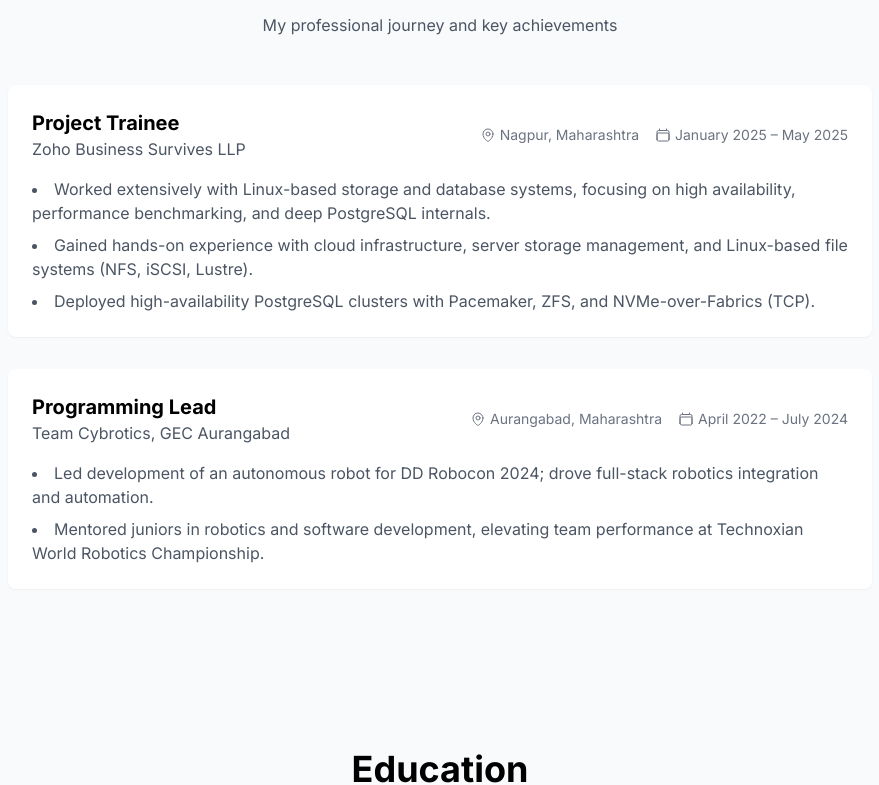
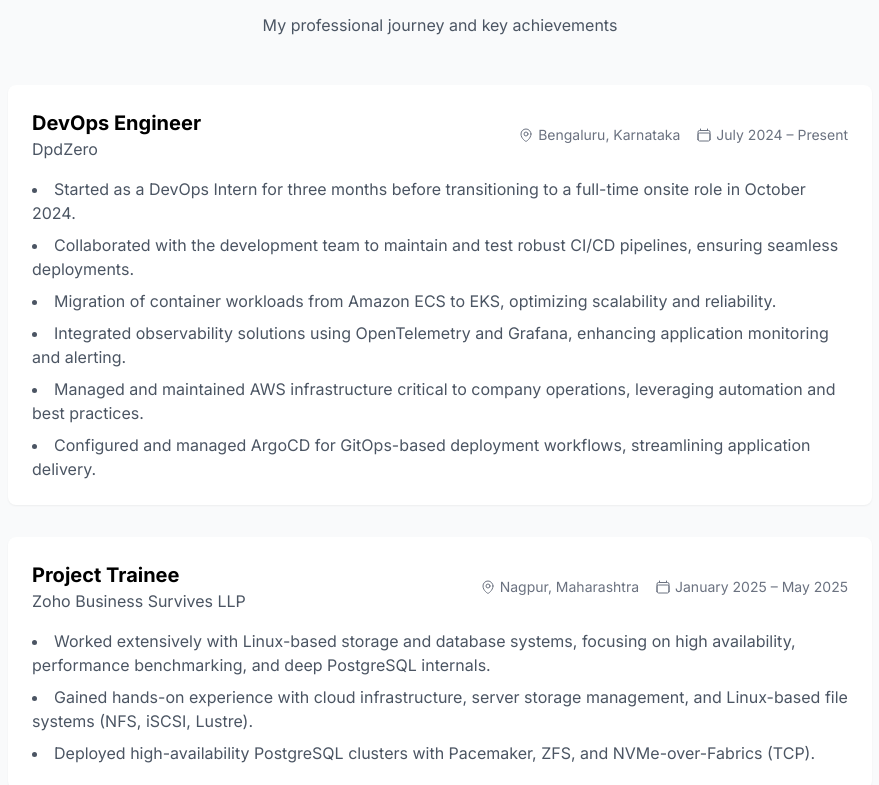
Before and after one commit to pratikwayal01/Pratiks-Portfolio, a React (Vite) app: page / in a window 1280 px wide. Shown: the part 1879-2664 px from the top of the page, without its empty margins (200-1079 px from the left). Built offline with nearby package versions, Linux system fonts and the light colour scheme.

Commit message:
Add DevOps Engineer experience to Experience.tsx
Added experience details for DevOps Engineer role at DpdZero.

```diff
--- a/src/components/Experience.tsx
+++ b/src/components/Experience.tsx
@@ -2,6 +2,20 @@
 import { MapPinIcon, CalendarIcon } from '@heroicons/react/24/outline'
 
 const experiences = [
+  {
+    title: 'DevOps Engineer',
+    company: 'DpdZero',
+    location: 'Bengaluru, Karnataka',
+    period: 'July 2024 – Present',
+    points: [
+      'Started as a DevOps Intern for three months before transitioning to a full-time onsite role in October 2024.',
+      'Collaborated with the development team to maintain and test robust CI/CD pipelines, ensuring seamless deployments.',
+      'Migration of container workloads from Amazon ECS to EKS, optimizing scalability and reliability.',
+      'Integrated observability solutions using OpenTelemetry and Grafana, enhancing application monitoring and alerting.',
+      'Managed and maintained AWS infrastructure critical to company operations, leveraging automation and best practices.',
+      'Configured and managed ArgoCD for GitOps-based deployment workflows, streamlining application delivery.'
+    ]
+  },
   {
     title: 'Project Trainee',
     company: 'Zoho Business Survives LLP',
```
